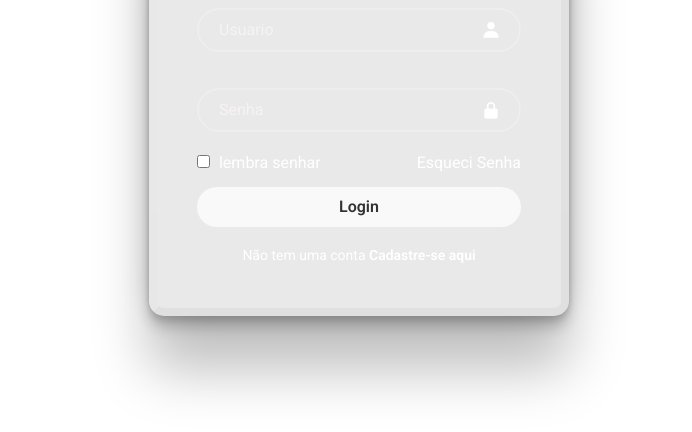
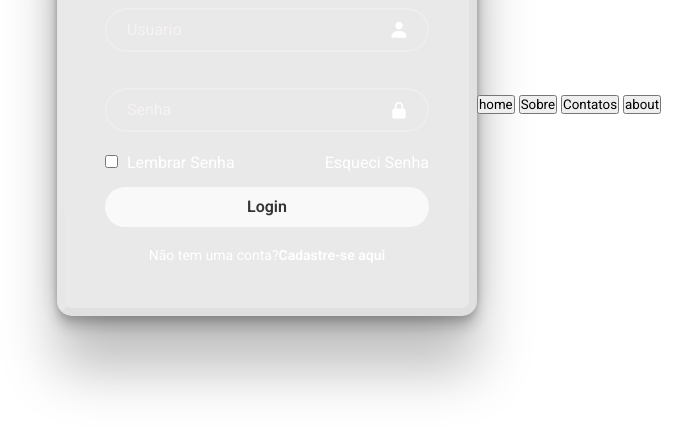
Before and after one commit to gukingvon/home.login, a plain HTML site: page index.html in a window 1280 px wide. Shown: the part 296-728 px from the top of the page, without its empty margins (281-973 px from the left). Drawn offline with nearby package versions, Linux system fonts and the light colour scheme.

Commit message:
Update index.html

```diff
--- a/index.html
+++ b/index.html
@@ -1,18 +1,20 @@
 <!DOCTYPE html>
 <html lang="pt-br">
+
 <head>
     <meta charset="UTF-8">
     <meta name="viewport" content="width=device-width, initial-scale=1.0">
-     <link href='https://unpkg.com/boxicons@2.1.4/css/boxicons.min.css' rel='stylesheet'>
-<link rel="stylesheet" href="style.css">
-    <title>project one</title>
+    <link href='https://unpkg.com/boxicons@2.1.4/css/boxicons.min.css' rel='stylesheet'>
+    <link rel="stylesheet" href="style.css">
+    <title>project</title>
 </head>
+
 <body>
     <main class="container">
         <form>
             <h1>Login</h1>
             <div class="input-box">
-                <input placeholder="Usuario" type="email">
+                <input placeholder="Usuario" type="email" id="email">
                 <i class="bx bxs-user"></i>
             </div>
             <div class="input-box">
@@ -20,18 +22,25 @@
                 <i class="bx bxs-lock-alt"></i>
             </div>
             <div class="remember-forgot">
-             <label>
+                <label>
                 <input type="checkbox">
-            lembra senhar
+            Lembrar Senha
             </label>
-            <a href="#">Esqueci Senha</a>
-        </div>
+                <a href="#">Esqueci Senha</a>
+            </div>
             <button type="submit" class="Login">Login</button>
             <div class="register-link">
-                <p>Não tem uma conta <a href="#">Cadastre-se aqui</a></p>
+                <p>Não tem uma conta?<a href="#">Cadastre-se aqui</a></p>
             </div>
         </form>
     </main>
+    <nav>
+        <nav class="navbar">
+            <button type="submit" class="home"><a href="#"></a>home</button>
+            <button type="submit" class="sobre"><a href="#"></a>Sobre</button>
+            <button type="submit" class="contact"><a href="#"></a>Contatos</button>
+            <button type="submit" class="about"><a href="#"></a>about</button>
+        </nav>
+</body>
 
-</body>
 </html>
```
